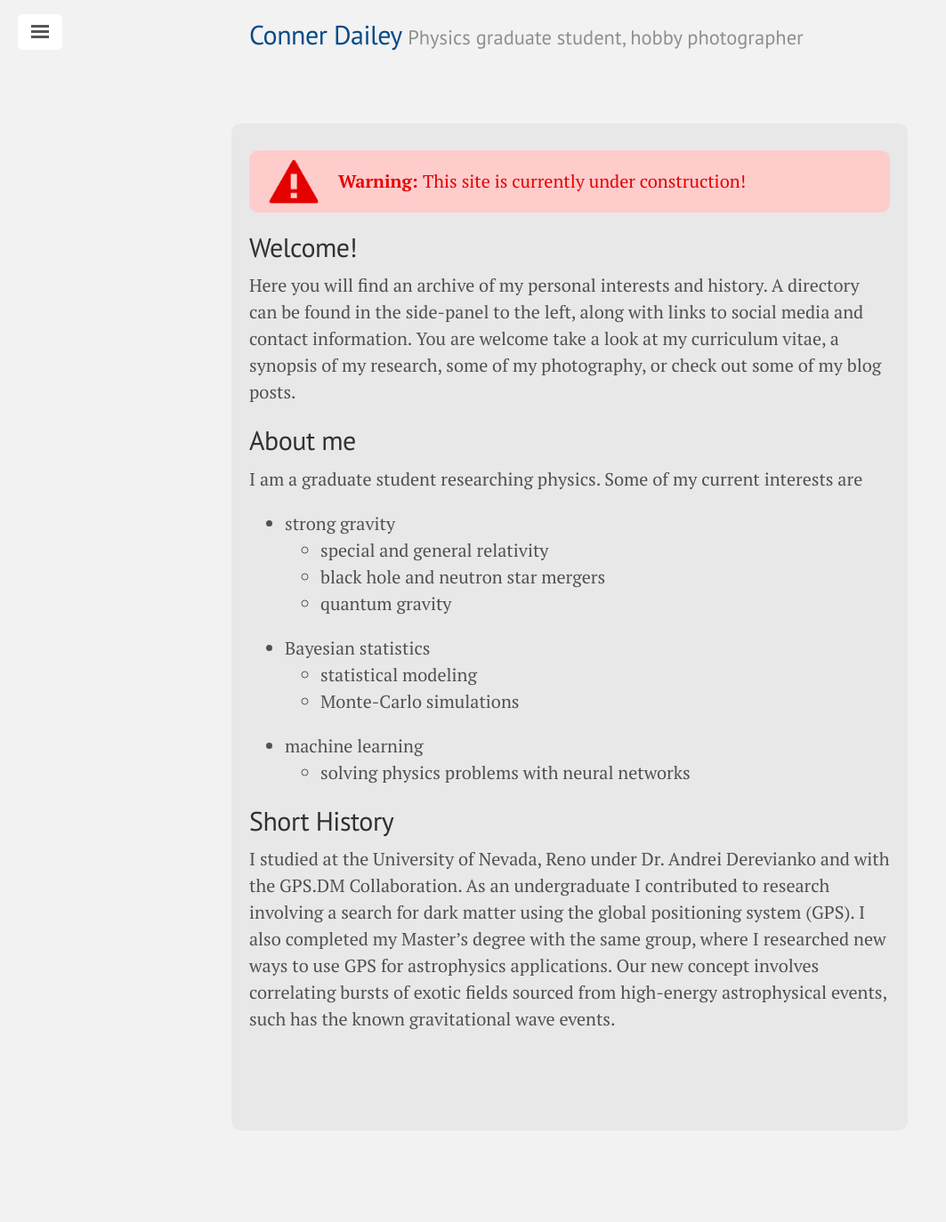
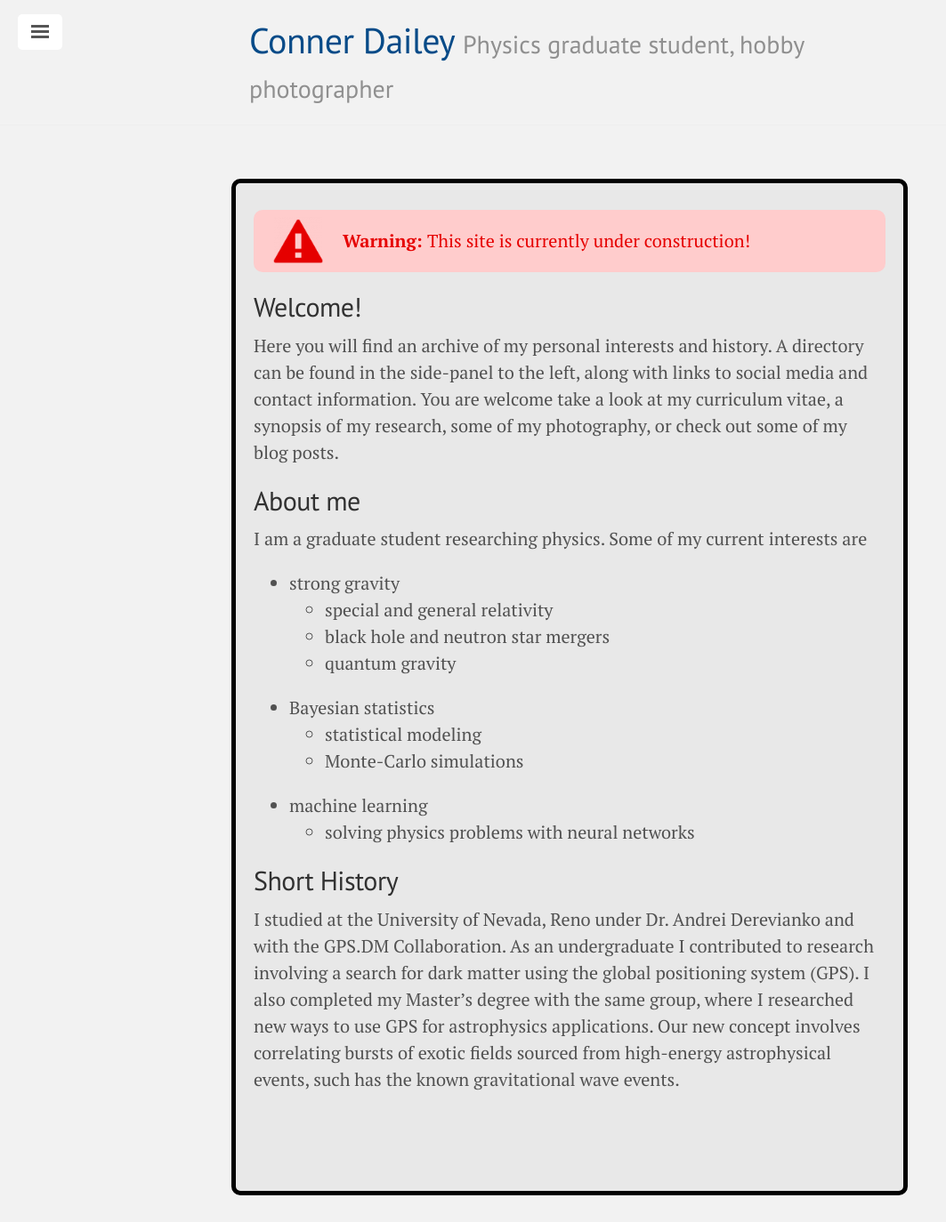
Before and after one commit to TakeTwiceDailey/TakeTwiceDailey.github.io, a Jekyll site: the page built from index.md, in a window 1280 px wide. Shown: the whole page at 89% size, without its empty margins (0-1063 px from the left). Built offline with Jekyll 4.4.1, drawn with Linux system fonts in a browser that asks for light colours; nearby versions of some CDN libraries; before the commit the page ends 1301 px from its top, so only the background shows below that.

Commit message:
style changes

```diff
--- a/_layouts/default.html
+++ b/_layouts/default.html
@@ -12,15 +12,15 @@
     <div class="wrap">
       <div class="masthead">
         <div class="container">
-          <h2 class="masthead-title">
+          <h1 class="masthead-title">
             <a href="{{ site.baseurl }}/" title="Home">{{ site.title }}</a>
             <small>{{ site.tagline }}</small>
-          </h2>
+          </h1>
         </div>
       </div>
 
       <div class="container content"
-      style="background-color:#e8e8e8;border-radius:10px">
+      style="background-color:#e8e8e8;border-radius:10px;border:5px solid black">
         <br>
         {{ content }}
         <br>
--- a/public/css/lanyon.css
+++ b/public/css/lanyon.css
@@ -109,7 +109,7 @@ h1, h2, h3, h4, h5, h6 {
   color: #505050;
 }
 .masthead-title small {
-  font-size: 75%;
+  font-size: 70%;
   font-weight: 400;
   color: #8F8F8F;
   letter-spacing: 0;
```
